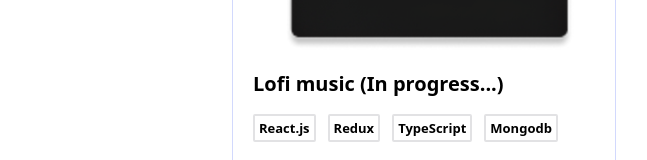
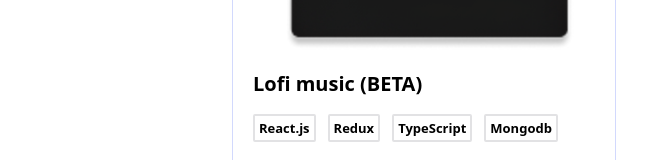
Before and after one commit to Veron-Juan/Portfolio2.0, a Next.js app: page /projects in a window 1280 px wide. Shown: the part 355-515 px from the top of the page, without its empty margins (216-863 px from the left). Built offline with nearby package versions, Linux system fonts and the light colour scheme.

Commit message:
add url project

```diff
--- a/src/data/projects.ts
+++ b/src/data/projects.ts
@@ -18,7 +18,7 @@ export interface Project {
 export const projects: Project[] = [
   {
     id: 1,
-    name: 'Lofi music (In progress...)',
+    name: 'Lofi music (BETA)',
     stack: [
       {
         name: 'React.js',
@@ -40,7 +40,7 @@ export const projects: Project[] = [
     description:
       'Personal project still under construction, in which a community of people can be created to share their lofi music playlists for studying or relaxing. You can find a wide variety of lofi music, share your favorite songs with other users and discover new artists and songs in the community.',
     img: '/lofimusic.png',
-    url: '#',
+    url: 'https://lofi-focus-six.vercel.app/',
     code: "#",
     progress: false,
     date: 'During 2022'
```
